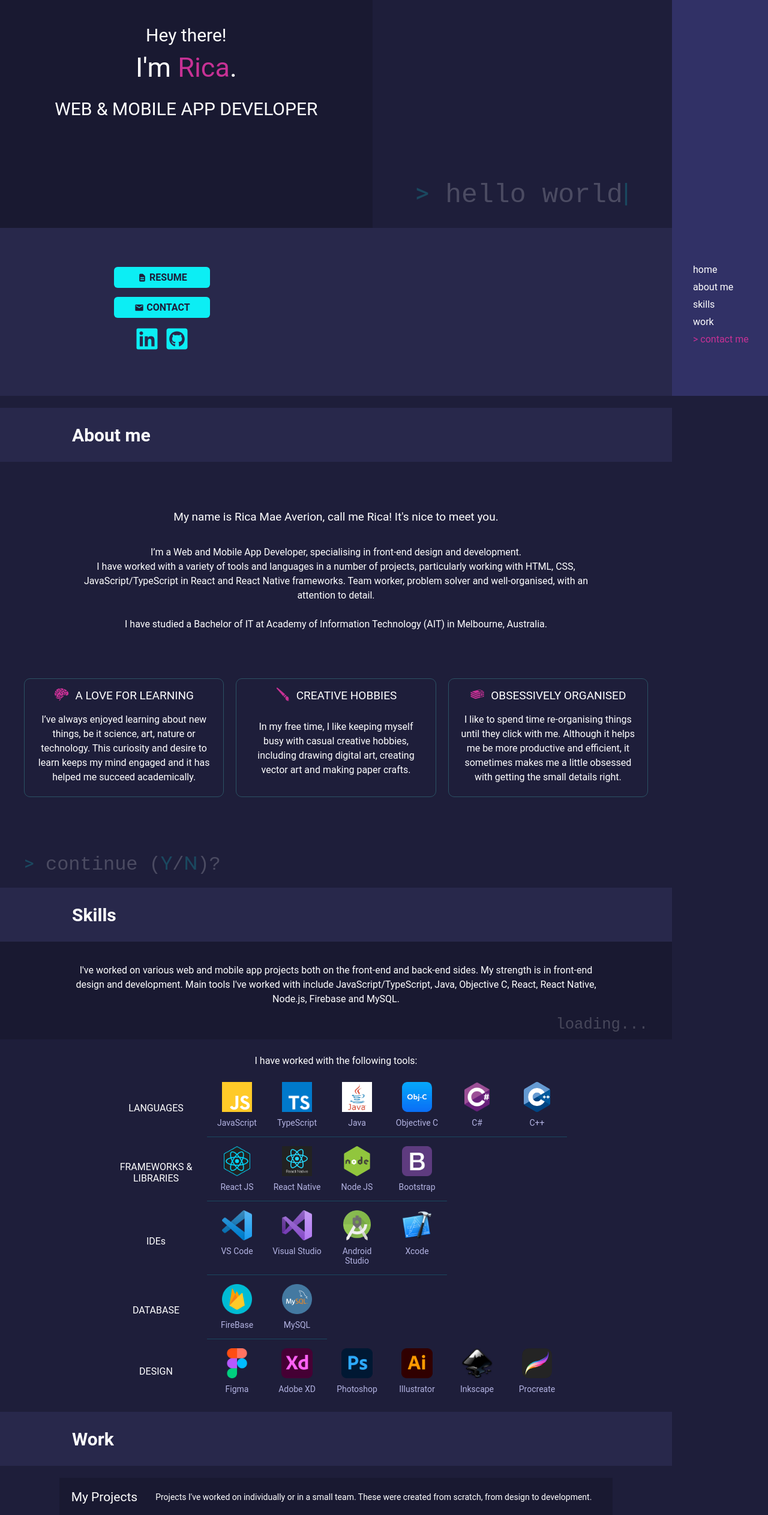
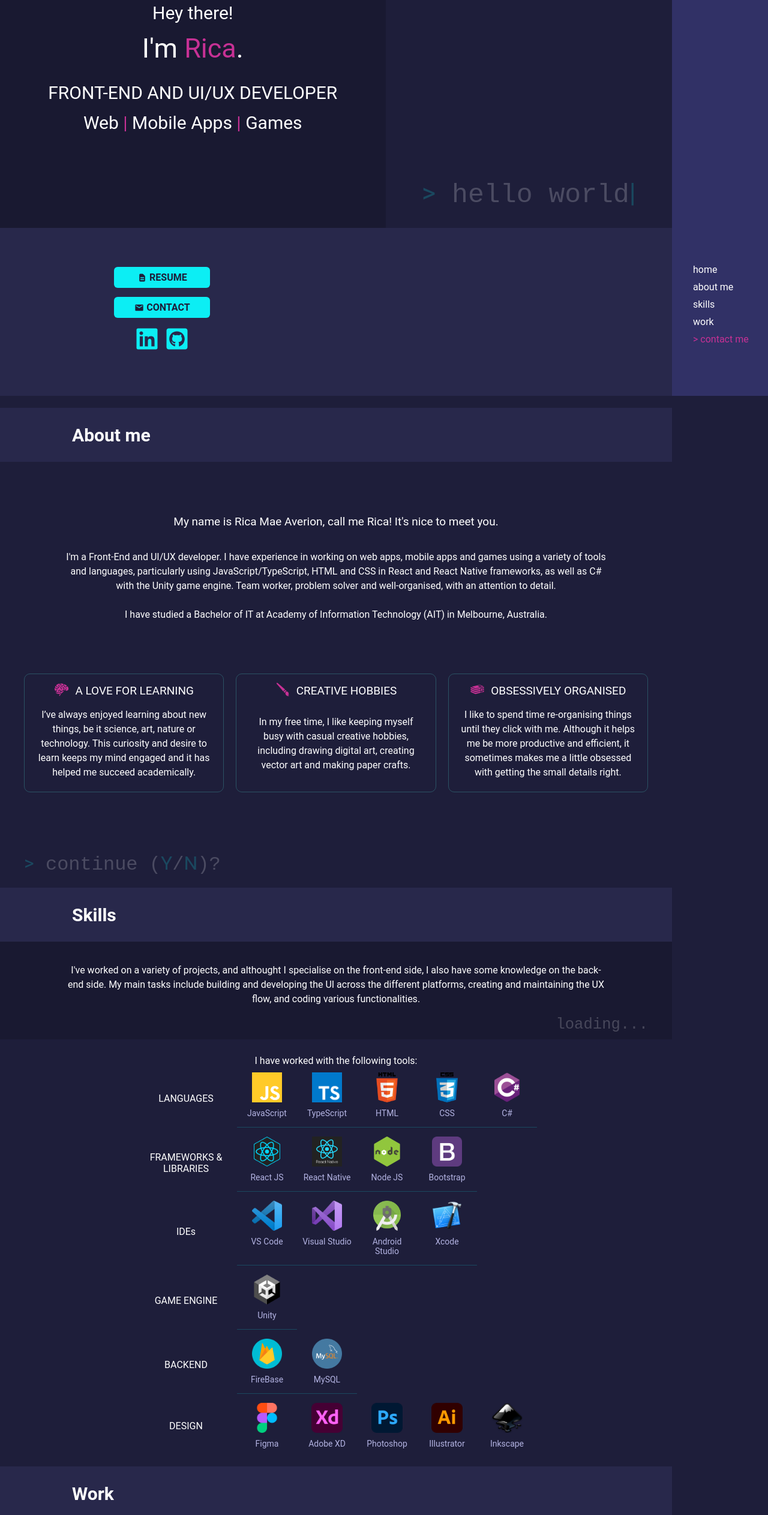
Before and after one commit to Rica02/PersonalPortfolio-v2, a React (Create React App) app: page / in a window 1280 px wide. Shown: the part 140-2666 px from the top of the page at 60% size. Built offline with nearby package versions, Linux system fonts and the light colour scheme.

Commit message:
July 2023 update

```diff
--- a/src/components/Content.js
+++ b/src/components/Content.js
@@ -19,6 +19,7 @@ import logoStyledComp from "../assets/logos/logo-styled-components.png";
 
 import logoAndroid from "../assets/logos/logo-android.png";
 import logoIOS from "../assets/logos/logo-ios.png";
+import logoUnity from "../assets/logos/logo-unity.png";
 
 import logoVscode from "../assets/logos/logo-vscode.png";
 import logoVS from "../assets/logos/logo-visual-studio.png";
@@ -51,7 +52,7 @@ import bookwormThumb from "../assets/projects/bookwormden-thumb.png";
 export const AboutMeContent = {
   Name: "My name is Rica Mae Averion, call me Rica! It's nice to meet you.",
   Intro:
-    "I’m a Web and Mobile App Developer, specialising in front-end design and development.\nI have worked with a variety of tools and languages in a number of projects, particularly working with HTML, CSS, JavaScript/TypeScript in React and React Native frameworks. Team worker, problem solver and well-organised, with an attention to detail.\n\nI have studied a Bachelor of IT at Academy of Information Technology (AIT) in Melbourne, Australia.",
+    "I'm a Front-End and UI/UX developer. I have experience in working on web apps, mobile apps and games using a variety of tools and languages, particularly using JavaScript/TypeScript, HTML and CSS in React and React Native frameworks, as well as C# with the Unity game engine. Team worker, problem solver and well-organised, with an attention to detail.\n\nI have studied a Bachelor of IT at Academy of Information Technology (AIT) in Melbourne, Australia.",
   //\n\nI'm currently open to work and available on a full-time capacity.",
 
   CardContent: [
@@ -76,7 +77,7 @@ export const AboutMeContent = {
 // SKILLS
 export const SkillsContent = {
   SkillDesc:
-    "I've worked on various web and mobile app projects both on the front-end and back-end sides. My strength is in front-end design and development. Main tools I've worked with include JavaScript/TypeScript, Java, Objective C, React, React Native, Node.js, Firebase and MySQL.",
+    "I've worked on a variety of projects, and althought I specialise on the front-end side, I also have some knowledge on the back-end side. My main tasks include building and developing the UI across the different platforms, creating and maintaining the UX flow, and coding various functionalities.",
   Section: [
     {
       header: "LANGUAGES",
@@ -90,20 +91,16 @@ export const SkillsContent = {
           desc: "TypeScript",
         },
         {
-          img: logoJava,
-          desc: "Java",
+          img: logoHtml,
+          desc: "HTML",
         },
         {
-          img: logoObjC,
-          desc: "Objective C",
+          img: logoCss,
+          desc: "CSS",
         },
         {
           img: logoCSharp,
           desc: "C#",
-        },
-        {
-          img: logoCPlusPlus,
-          desc: "C++",
         },
       ],
     },
@@ -150,7 +147,16 @@ export const SkillsContent = {
       ],
     },
     {
-      header: "DATABASE",
+      header: "GAME ENGINE",
+      tools: [
+        {
+          img: logoUnity,
+          desc: "Unity",
+        },
+      ],
+    },
+    {
+      header: "BACKEND",
       tools: [
         {
           img: logoFirebase,
@@ -184,10 +190,6 @@ export const SkillsContent = {
         {
           img: logoInkscape,
           desc: "Inkscape",
-        },
-        {
-          img: logoProcreate,
-          desc: "Procreate",
         },
       ],
     },
@@ -278,8 +280,18 @@ export const ProjectContent = {
   OtherProjectList: [
     {
       title: "Play Today.",
-      desc: "Live cross-platform mobile app for golf players that provides users with digital scoring for competitions, live leaderboards, GPS functionality and more.\n\nI worked on this project as a front-end React Native developer.",
-      tools: [logoVscode, logoTS, logoReactNat],
+      desc: "I am currently working as a Front-End and UI/UX Developer on Play Today's various projects, including the website, golf scoring app and 3D game (metaverse).\n\nGolf app: Cross-platform mobile app that provides users playing golf with digital scoring for competitions, live leaderboards, GPS functionality and more.\n\nMetaverse (3D game): The world's first golf metaverse. An immersive virtual 3D world that provides innovative golf experience and engaging challenges.\n\nWeb: The website provides a connection between the game and the browser. It handles some important functionalities as well.",
+      tools: [
+        logoVscode,
+        logoJS,
+        logoTS,
+        logoHtml,
+        logoCss,
+        logoReact,
+        logoReactNat,
+        logoCSharp,
+        logoUnity,
+      ],
       videoUrl: "",
       img: playtodayImg,
       sourceUrl: "",
--- a/src/components/ProjectModal/index.js
+++ b/src/components/ProjectModal/index.js
@@ -4,7 +4,7 @@ import { BsGithub } from "react-icons/bs";
 import {
   Container,
   DescContainer,
-  GalleryContainer,
+  // GalleryContainer,
   RightContainer,
   HeaderContainer,
   LeftContainer,
@@ -61,11 +61,10 @@ const ProjectModal = (props) => {
               </SourceButton>
             )}
           </DescContainer>
-          {/* TODO: add image gallery */}
           {/* {props.gallery && props.gallery.length > 0 && ( */}
-          {true > 0 && (
+          {/* {true > 0 && (
             <GalleryContainer>Image gallery coming soon...</GalleryContainer>
-          )}
+          )} */}
         </RightContainer>
       </Wrapper>
     </Container>
--- a/src/pages/Home/Home.style.js
+++ b/src/pages/Home/Home.style.js
@@ -35,13 +35,13 @@ export const IntroContainer = styled.div`
   h1 {
     text-align: center;
     font-weight: normal;
-    margin: 10px 0 25px 0;
+    margin: 0 0 30px 0;
   }
 
   p {
     text-align: center;
     font-weight: normal;
-    margin: 0;
+    margin: 0 0 15px 0;
   }
 
   .helloWorldSml {
--- a/src/pages/Home/index.js
+++ b/src/pages/Home/index.js
@@ -40,7 +40,11 @@ const Home = () => {
             <h1>
               I'm <span className="txtHighlightMain">Rica</span>.
             </h1>
-            <p>WEB & MOBILE APP DEVELOPER</p>
+            <p>FRONT-END AND UI/UX DEVELOPER</p>
+            <p>
+              Web <span className="txtHighlightMain">|</span> Mobile Apps{" "}
+              <span className="txtHighlightMain">|</span> Games
+            </p>
             <div className="helloWorldSml">
               <HelloWorld />
             </div>
--- a/src/pages/Skills/Skills.style.js
+++ b/src/pages/Skills/Skills.style.js
@@ -53,10 +53,15 @@ export const SkillsContainer = styled.div`
 
   > p {
     font-size: ${FontSizes.body};
+    margin-bottom: 0;
   }
 
   @media screen and (max-width: 768px) {
     padding: 10px 20px 20px 20px;
+
+    > p {
+      margin-bottom: 15px;
+    }
   }
 `;
 
--- a/src/pages/Work/Work.style.js
+++ b/src/pages/Work/Work.style.js
@@ -10,6 +10,7 @@ export const MainBodyContainer = styled.div`
   gap: 20px;
   max-width: 1200px;
   position: relative;
+  width: 100%;
 `;
 
 export const Projects = styled.div`
--- a/src/pages/Work/index.js
+++ b/src/pages/Work/index.js
@@ -54,17 +54,14 @@ const Work = () => {
           <h1>Work</h1>
         </header>
         <MainBodyContainer>
-          {/* My projects */}
+          {/* Projects */}
           <Projects>
             <TitleContainer>
-              <h2>My Projects</h2>
-              <p>
-                Projects I've worked on individually or in a small team. These
-                were created from scratch, from design to development.
-              </p>
+              <h2>Projects</h2>
+              <p>Projects I have or am working on.</p>
             </TitleContainer>
             <ProjectList>
-              {ProjectContent.MyProjectList.map((project, index) => (
+              {ProjectContent.OtherProjectList.map((project, index) => (
                 <ProjectThumbnail
                   key={index}
                   {...project}
@@ -73,17 +70,17 @@ const Work = () => {
               ))}
             </ProjectList>
           </Projects>
-          {/* Other Projects */}
+          {/* My projects */}
           <Projects>
             <TitleContainer>
-              <h2>Other Projects</h2>
+              <h2>My Projects</h2>
               <p>
-                Bigger projects I've contributed to working with a team in a
-                company for a client.
+                Personal projects I've worked on individually or in a small
+                team.
               </p>
             </TitleContainer>
             <ProjectList>
-              {ProjectContent.OtherProjectList.map((project, index) => (
+              {ProjectContent.MyProjectList.map((project, index) => (
                 <ProjectThumbnail
                   key={index}
                   {...project}
```
Also changed, not shown: src/assets/logos/logo-unity.png (added), 1 other file (tests, documents, lock files or other folders).
